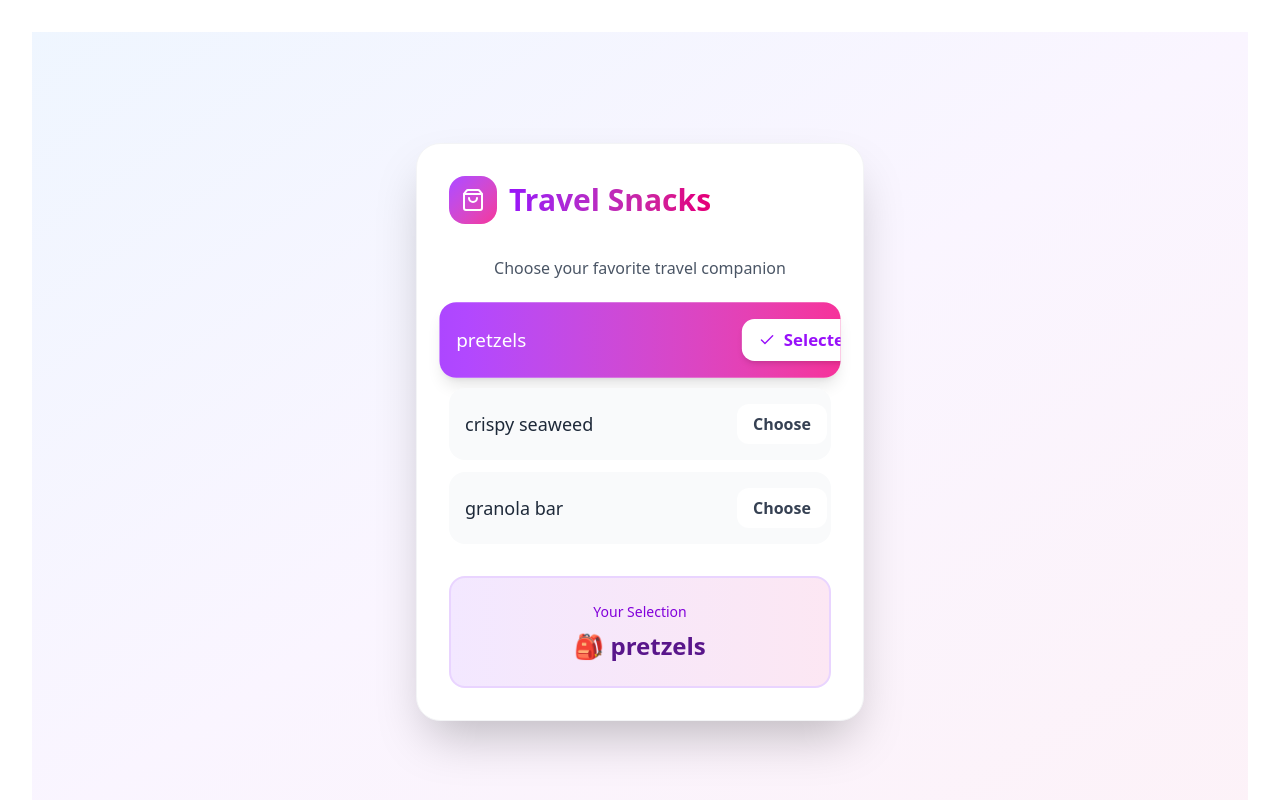
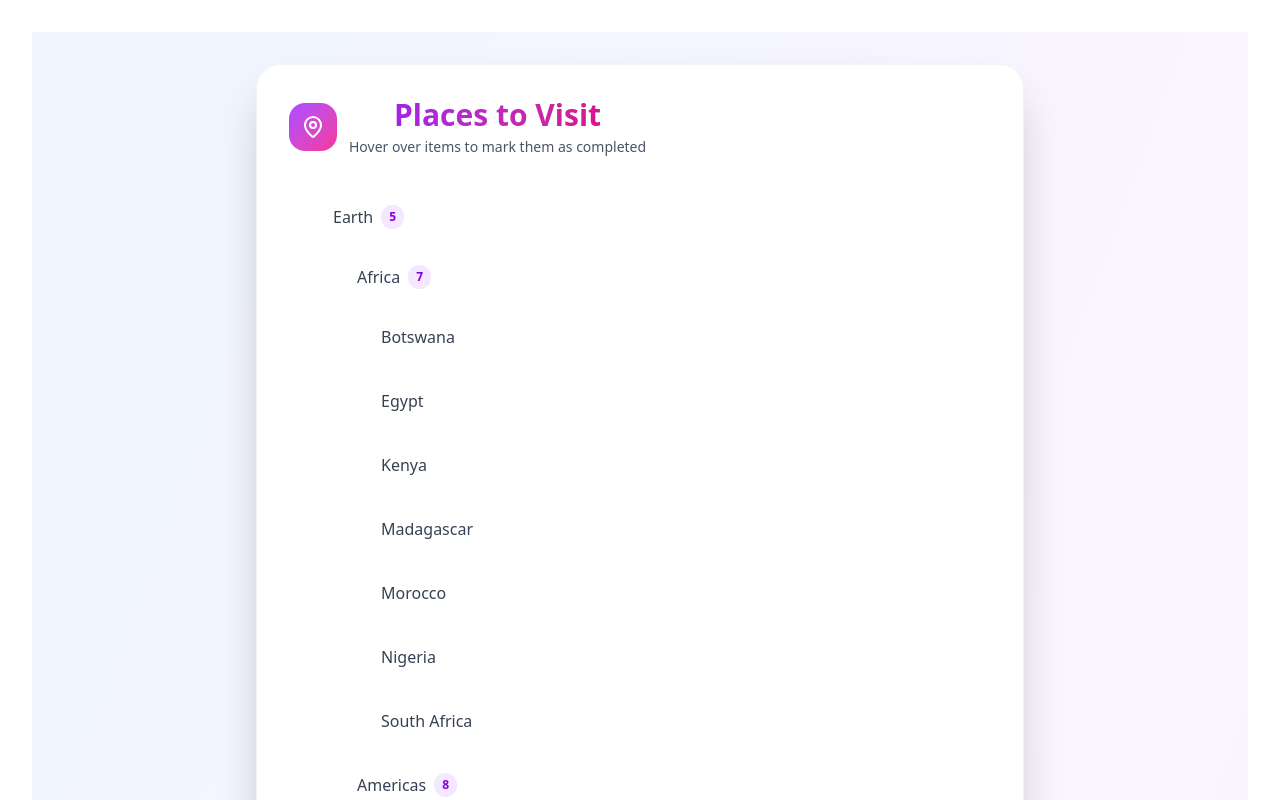
Before and after one commit to sumaiyaAfroza/react-Advance-cleanCode, a React (Vite) app: page / in a window 1280 px wide. Shown: the top 800 px of the page. Built offline with nearby package versions, Linux system fonts and the light colour scheme.

Commit message:
travel world

```diff
--- a/src/App.jsx
+++ b/src/App.jsx
@@ -3,6 +3,8 @@ import './App.css'
 import React from 'react';
 import Travel from "./component/Travel.jsx";
 import TravelEditable from "./component/TravelEditable.jsx";
+import TravelPlan from "./component/travelPlan.jsx";
+import { PlaceTree } from './component/placeTree.jsx';
 
 
 const App = () => {
@@ -14,7 +16,9 @@ const App = () => {
       {/*<Form2/>*/}
       {/*<Travel/>*/}
 
-      <TravelEditable/>
+      {/*<TravelEditable/>*/}
+       <TravelPlan/>
+
 
     </div>
   );
--- /dev/null
+++ b/src/component/placeTree.jsx
@@ -0,0 +1,43 @@
+import {Check, MapPin} from "lucide-react";
+import React from "react";
+
+
+export const PlaceTree = ({id, placesById, parentId, onComplete}) => {
+  const place = placesById[id];
+  const childIds = place.childIds;
+  return (
+    <li className="mb-2">
+      <div className="group flex items-center gap-3 p-3 rounded-xl transition-all duration-200 hover:bg-gradient-to-r hover:from-purple-50 hover:to-pink-50">
+        <div className="flex items-center gap-2 flex-1">
+          <MapPin className="w-6 h-6 text-white" />
+          <span className="font-medium text-gray-700">{place.title}</span>
+          {childIds.length > 0 && (
+            <span className="text-xs bg-purple-100 text-purple-700 px-2 py-1 rounded-full font-semibold">
+              {childIds.length}
+            </span>
+          )}
+        </div>
+        <button
+          onClick={() => onComplete(parentId, id)}
+          className="opacity-0 group-hover:opacity-100 transition-opacity duration-200 px-3 py-1.5 bg-gradient-to-r from-green-500 to-emerald-500 text-white rounded-lg text-sm font-semibold hover:shadow-lg hover:scale-105 transform flex items-center gap-1"
+        >
+          <Check className="w-4 h-4" />
+          Complete
+        </button>
+      </div>
+      {childIds.length > 0 && (
+        <ol className="ml-6 mt-1">
+          {childIds.map((childId) => (
+            <PlaceTree
+              key={childId}
+              id={childId}
+              parentId={id}
+              placesById={placesById}
+              onComplete={onComplete}
+            />
+          ))}
+        </ol>
+      )}
+    </li>
+  )
+}
--- a/src/component/travelPlan.jsx
+++ b/src/component/travelPlan.jsx
@@ -1,6 +1,23 @@
-import React from 'react';
+import React, {useState} from 'react';
+import {initialTravelPlan} from "../data/places.js";
+import {PlaceTree} from "./placeTree.jsx";
+import {Check, MapPin} from "lucide-react";
 
 const TravelPlan = () => {
+  const [plan, setPlan] = useState(initialTravelPlan)
+  const root=plan[0]
+  const planetIds = root.childIds
+  const handleCompleted = (parentId, childId) => {
+    const parent =plan[parentId]
+    const nextParent = {
+      ...parent,
+      childIds: parent.childIds.filter(id => id !== childId)
+    }
+    setPlan({
+      ...plan,
+    [parentId] : nextParent
+    })
+  }
   return (
     <div className="min-h-screen bg-gradient-to-br from-blue-50 via-purple-50 to-pink-50 p-8">
       <div className="max-w-3xl mx-auto">
@@ -18,14 +35,13 @@ const TravelPlan = () => {
               </p>
             </div>
           </div>
-
           <ol className="space-y-1">
             {planetIds.map((placeId) => (
               <PlaceTree
                 key={placeId}
                 id={placeId}
                 placesById={plan}
-                onComplete={handleComplete}
+                onComplete={handleCompleted}
                 parentId={0}
               />
             ))}
```
